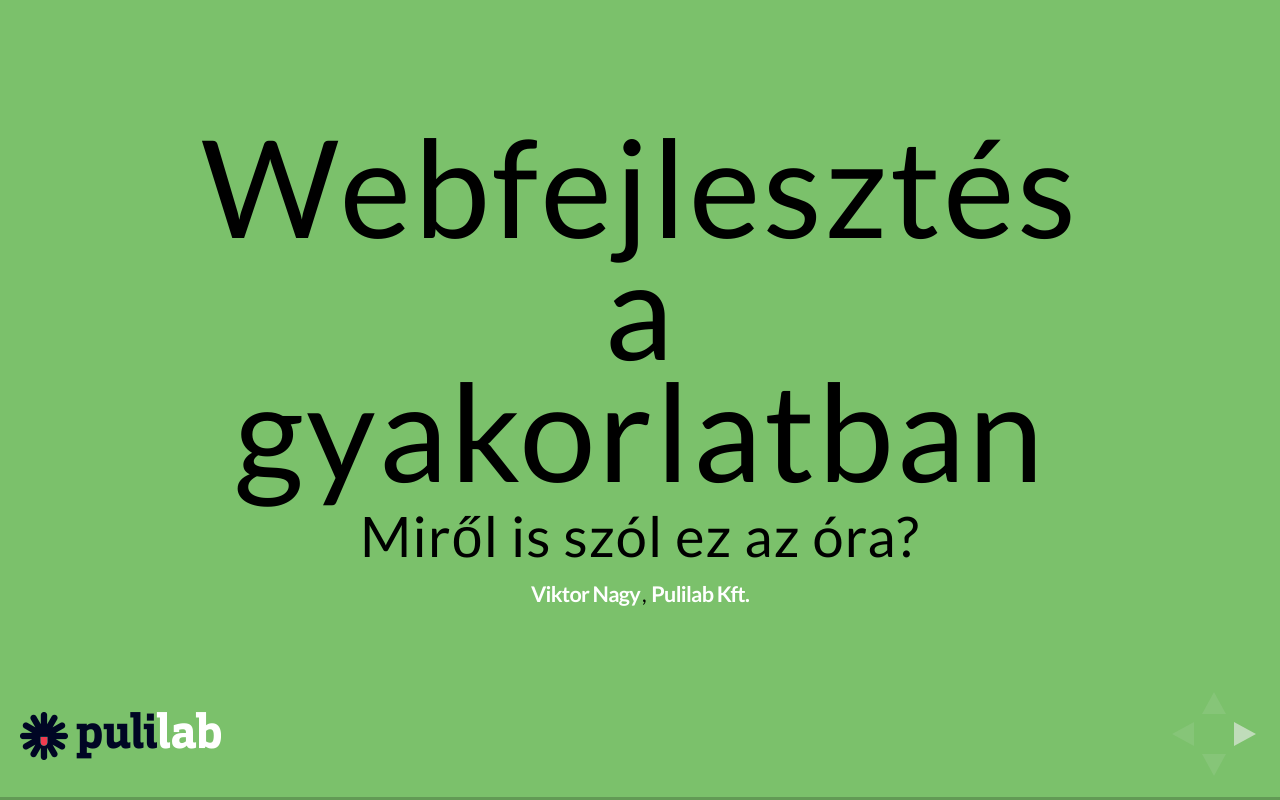
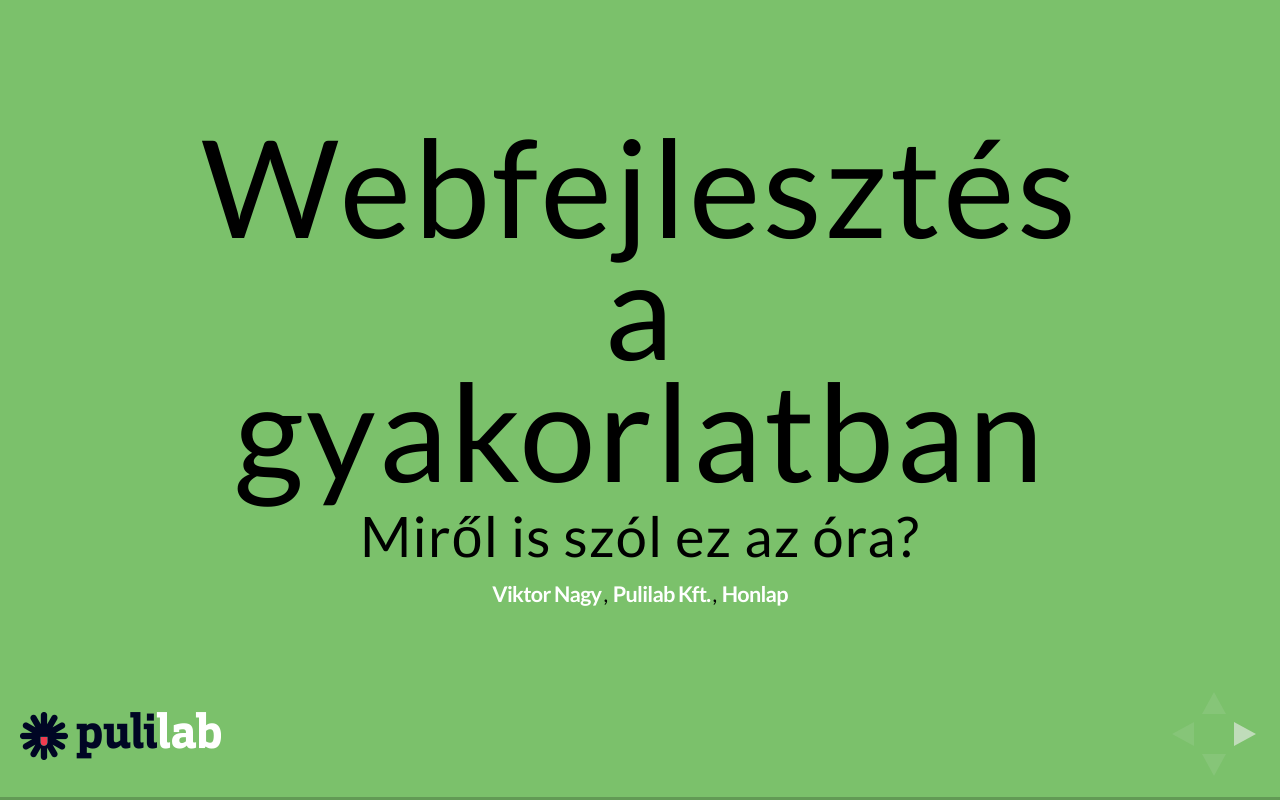
Before and after one commit to pulilab/webfejlesztes-oktatas, a website: page webdev1.html in a window 1280 px wide. Drawn offline with Linux system fonts and the light colour scheme; a web font is replaced by a local one.

Commit message:
Added link to the webpage

```diff
--- a/webdev1.html
+++ b/webdev1.html
@@ -39,7 +39,7 @@
 					<h1>Webfejlesztés a gyakorlatban</h1>
 					<h3>Miről is szól ez az óra?</h3>
 					<p>
-						<small><a href="mailto:v@pulilab.com">Viktor Nagy</a>, <a href="http://pulilab.com">Pulilab Kft.</a></small>
+						<small><a href="mailto:v@pulilab.com">Viktor Nagy</a>, <a href="http://pulilab.com">Pulilab Kft.</a>, <a href="http://pulilab.github.com/webfejlesztes-oktatas/">Honlap</a></small>
 					</p>
 				</section>
 
```
